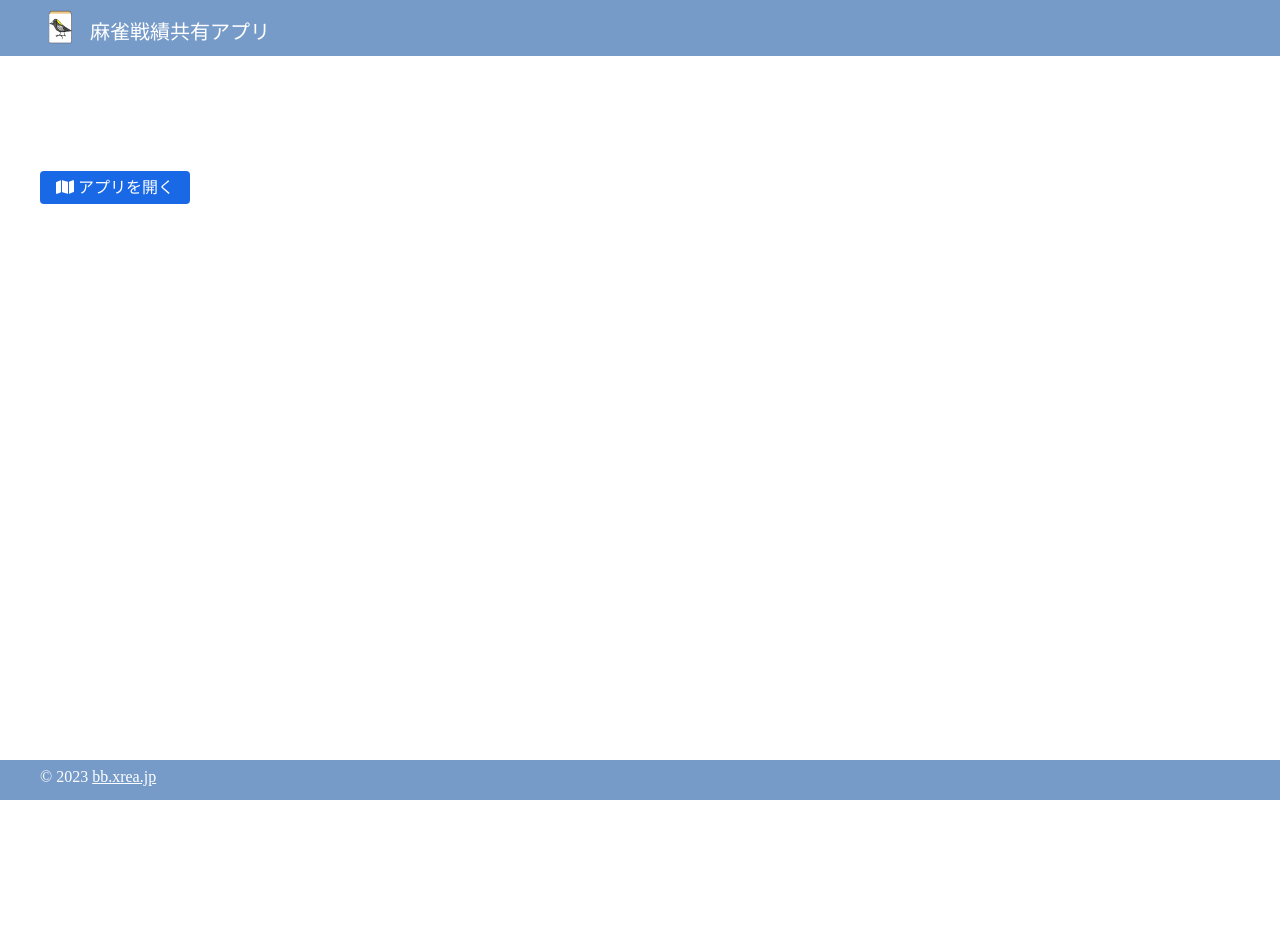
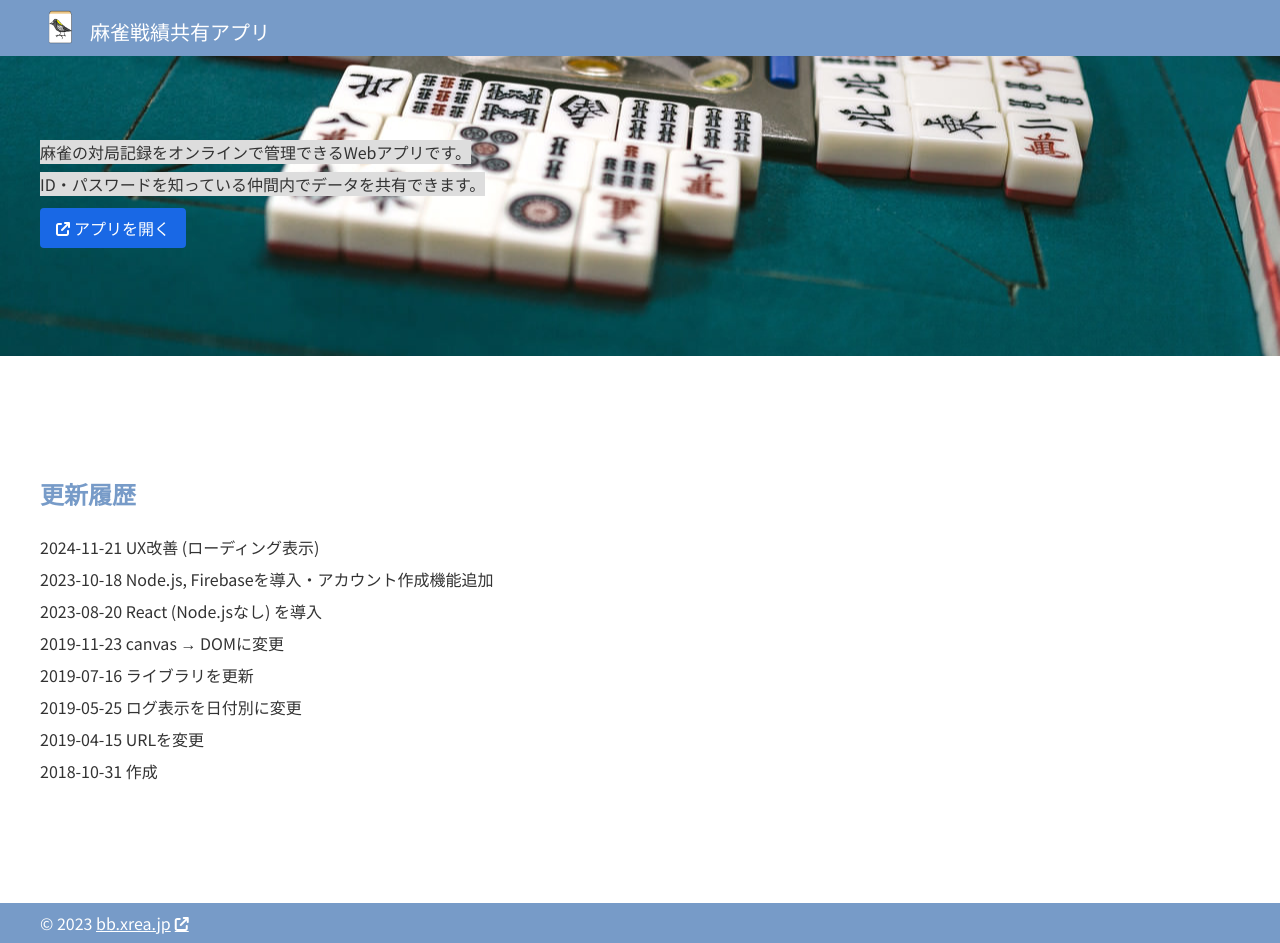
Before and after one commit to k7ubb/mahjonglog-react-v2, a React (Vite) app: page / in a window 1280 px wide. Before the commit the page ends 800 px from the top, so only its background shows below. Built offline with nearby package versions, Linux system fonts and the light colour scheme; no server answers.

Commit message:
PWA表示・トップページを調整

```diff
--- a/src/components/Pages/App/HomePage.tsx
+++ b/src/components/Pages/App/HomePage.tsx
@@ -38,6 +38,9 @@ export const HomePage: React.FC = () => {
 					</ListGroup>
 				</>
 			)}
+			<ListGroup>
+				<ListItem linkTo="/">本アプリについて</ListItem>
+			</ListGroup>
 		</AppWindow>
 	);
 };
--- a/src/components/Pages/App/LogAddPage.tsx
+++ b/src/components/Pages/App/LogAddPage.tsx
@@ -27,6 +27,7 @@ export const LogAddPage: React.FC = () => {
 			authOnly={true}
 			loading={loading || addLoading}
 		>
+			{!loading && (
 				<form
 					onSubmit={async (e) => {
 						e.preventDefault();
@@ -86,6 +87,7 @@ export const LogAddPage: React.FC = () => {
 						</ListItem>
 					</ListGroup>
 				</form>
+			)}
 		</AppWindow>
 	);
 };
--- a/src/components/Pages/IndexPage.module.css
+++ b/src/components/Pages/IndexPage.module.css
@@ -21,7 +21,7 @@ div:has(.indexPage),
 	height: 100%;
 }
 
-.indexPage .indexPage * {
+.indexPage *:not(i) {
 	font-family: 'Noto Sans JP', sans-serif;
 	color: var(--color-text-main);
 }
@@ -138,9 +138,10 @@ div:has(.indexPage),
 	margin: var(--padding-y-main) 0;
 	padding: 0 calc((100% - var(--width-main)) / 2);
 	overflow: hidden;
+	/* -300px: header_bottom */
 	min-height: calc(
 		100% - var(--height-header) - var(--height-footer) - var(--padding-y-main) *
-			2
+			2 - 300px
 	);
 	box-sizing: border-box;
 }
@@ -244,19 +245,22 @@ div:has(.indexPage),
 	border-radius: 8px;
 }
 
-.indexPage a.download_button {
+.indexPage .download_button {
 	padding: 8px 16px;
 	border-radius: 4px;
 	color: var(--color-text-reversal);
 	text-decoration: none;
 	background: #1968e5;
+	appearance: none;
+	border-style: none;
+	font-size: 16px;
 }
 
-.indexPage a.download_button:hover {
+.indexPage .download_button:hover {
 	background: #17459c;
 }
 
-.indexPage a.download_button i {
+.indexPage .download_button i {
 	color: var(--color-text-reversal);
 	margin-right: 4px;
 }
@@ -290,3 +294,19 @@ div:has(.indexPage),
 .indexPage input[type='submit']:hover {
 	background: var(--color-main);
 }
+
+/* -------- app custom -------- */
+
+.indexPage .pwa_recommend span {
+	background: #eee;
+	border-radius: 2px;
+	padding: 2px 8px;
+}
+
+.indexPage .header_buttom {
+	height: 300px;
+	box-sizing: border-box;
+	margin: 0 -8px;
+	padding: 64px max(8px, calc((100% - var(--width-main)) / 2 + 8px));
+	background: url(/header.jpg) center / auto no-repeat #00474d;
+}
--- a/src/components/Pages/IndexPage.tsx
+++ b/src/components/Pages/IndexPage.tsx
@@ -1,7 +1,20 @@
+import { useState, useEffect } from 'react';
 import { Link } from 'react-router-dom';
 import style from './IndexPage.module.css';
 
 export const IndexPage: React.FC = () => {
+	const [pwaOption, setPwaOption] = useState<string | null>(null);
+
+	useEffect(() => {
+		if ('ontouchstart' in window) {
+			if (navigator.userAgent.includes('Android')) {
+				setPwaOption('Android');
+			} else {
+				setPwaOption('iPhone');
+			}
+		}
+	}, []);
+
 	return (
 		<div className={style.indexPage}>
 			<header>
@@ -10,15 +23,94 @@ export const IndexPage: React.FC = () => {
 					麻雀戦績共有アプリ
 				</Link>
 			</header>
+			<div className={style.header_buttom}>
+				<p>
+					<span style={{ background: '#ddd' }}>
+						麻雀の対局記録をオンラインで管理できるWebアプリです。
+						<br />
+						ID・パスワードを知っている仲間内でデータを共有できます。
+					</span>
+				</p>
+				{!pwaOption && (
+					<Link to="/app" className={style.download_button}>
+						<i className="fa-solid fa-arrow-up-right-from-square" />
+						アプリを開く
+					</Link>
+				)}
+			</div>
 			<main>
+				{pwaOption && (
+					<>
+						<h2>使用方法</h2>
+						<div className={style.pwa_recommend}>
+							{pwaOption === 'iPhone' && (
+								<ol>
+									<li>Safariで開く</li>
+									<li>
+										メニューバーの{' '}
+										<span>
+											<i className="fa-solid fa-arrow-up-from-bracket" />
+										</span>{' '}
+										をタップ
+									</li>
+									<li>
+										<span>
+											ホーム画面に追加{' '}
+											<i className="fa-regular fa-square-plus" />
+										</span>{' '}
+										を選択
+									</li>
+								</ol>
+							)}
+							{pwaOption === 'Android' && (
+								<ol>
+									<li>Chromeで開く</li>
+									<li>
+										アドレスバーの{' '}
+										<span>
+											<i className="fa-solid fa-ellipsis-vertical" />
+										</span>{' '}
+										をタップ
+									</li>
+									<li>
+										<span>ホーム画面に追加</span> を選択
+									</li>
+								</ol>
+							)}
+						</div>
+						<p style={{ margin: '-8px 0 0 20px' }}>
+							または{' '}
+							<Link to="/app">
+								<i className="fa-solid fa-arrow-up-right-from-square" />
+								この画面で開く
+							</Link>
+						</p>
+					</>
+				)}
+				<h2>更新履歴</h2>
 				<p>
-					<Link to="/app" className={style.download_button}>
-						<i className="fa-solid fa-map"></i>アプリを開く
-					</Link>
+					2024-11-21 UX改善 (ローディング表示)
+					<br />
+					2023-10-18 Node.js, Firebaseを導入・アカウント作成機能追加
+					<br />
+					2023-08-20 React (Node.jsなし) を導入
+					<br />
+					2019-11-23 canvas → DOMに変更
+					<br />
+					2019-07-16 ライブラリを更新
+					<br />
+					2019-05-25 ログ表示を日付別に変更
+					<br />
+					2019-04-15 URLを変更
+					<br />
+					2018-10-31 作成
 				</p>
 			</main>
 			<footer>
-				© 2023 <a href="https://bb.xrea.jp/">bb.xrea.jp</a>
+				© 2023{' '}
+				<a href="https://bb.xrea.jp/" target="_blank" className={style.icon}>
+					bb.xrea.jp
+				</a>
 			</footer>
 		</div>
 	);
--- a/src/components/Templates/AppWindow.module.css
+++ b/src/components/Templates/AppWindow.module.css
@@ -30,6 +30,10 @@ body:has(.appWindow) {
 	max-width: 450px;
 	background: var(--app-color-background);
 	overflow-y: scroll;
+}
+
+.appWindow * {
+	font-family: sans-serif;
 }
 
 .header {
@@ -120,9 +124,11 @@ body:has(.appWindow) {
 	margin: 4px 0;
 	font-size: 16px;
 	background: transparent;
+	color: #000;
 }
 
 .listitem button {
+	padding: 0;
 	width: calc(100% - 16px);
 	text-align: left;
 	background: transparent;
```
Also changed, not shown: public/header.jpg (added), public/manifest.json. Lines whose indentation alone changed are shown as unchanged.
